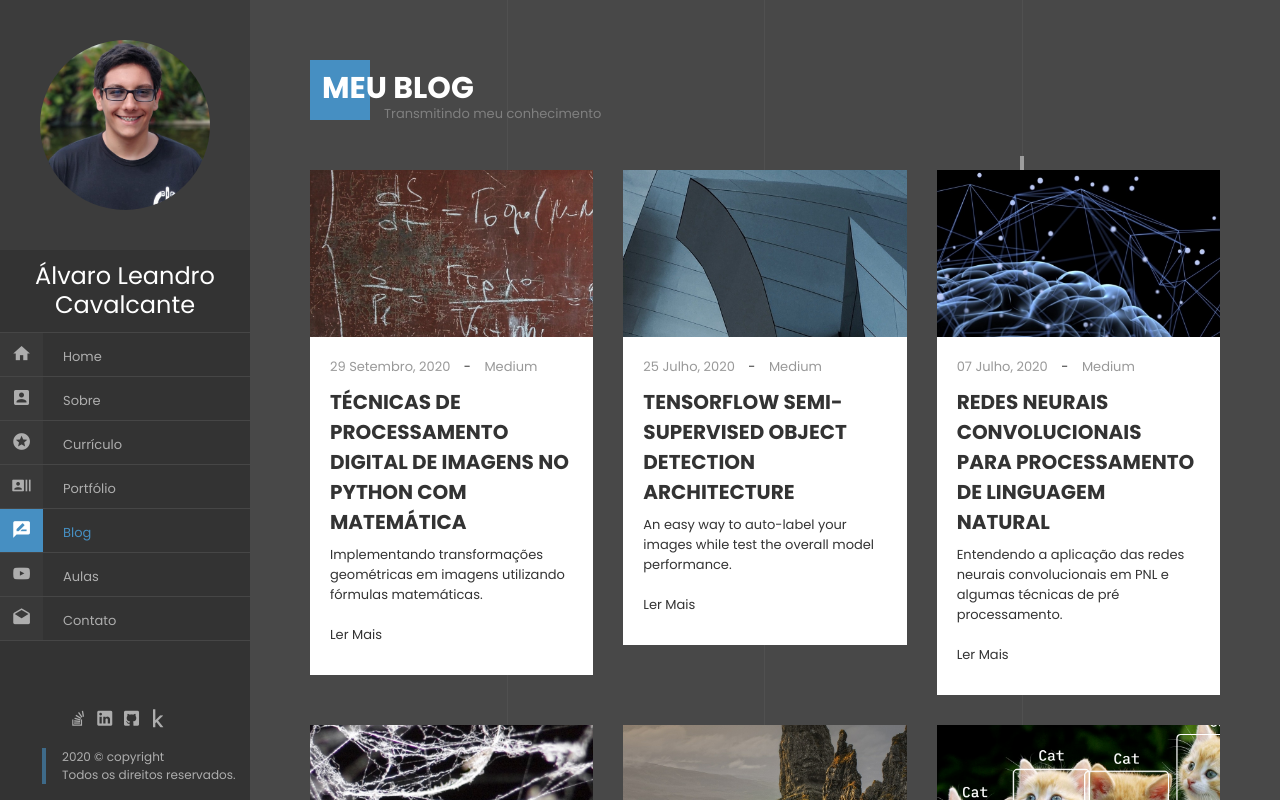
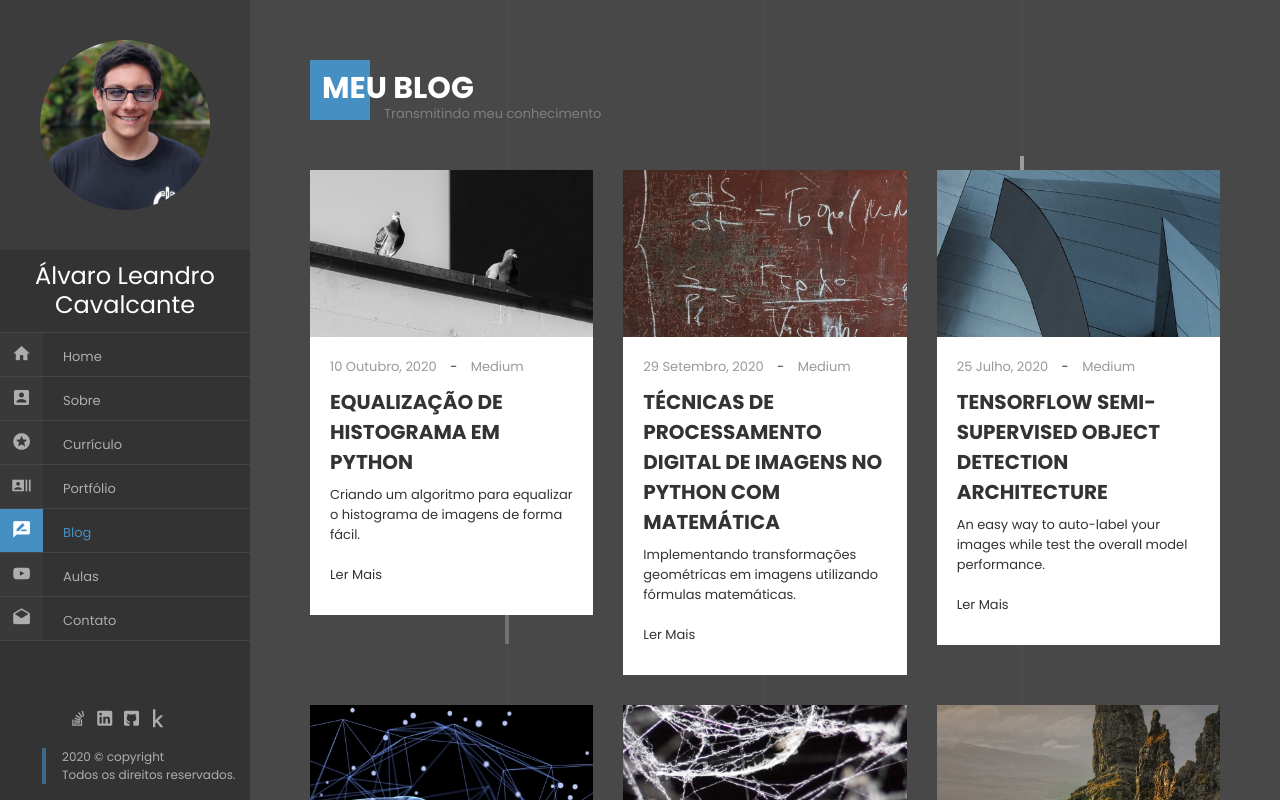
Before and after one commit to AlvaroCavalcante/AlvaroCavalcante.github.io, a website: page blog.html in a window 1280 px wide. Drawn offline with Linux system fonts and the light colour scheme; some icons are missing.

Commit message:
updated blog content

```diff
--- a/blog.html
+++ b/blog.html
@@ -87,6 +87,25 @@
                         </div>
                     </div>
                     <div class="row">
+                        <div class="col-lg-4 col-md-6 col-sm-6">
+                            <article class="card-post">
+                                <div class="img-post">
+                                    <a href="https://medium.com/data-hackers/equaliza%C3%A7%C3%A3o-de-histograma-em-python-378830368d60" target="blank">
+                                        <img src="images/histogram.jpg" alt="img01"/>
+                                    </a>
+                                </div>
+                                <div class="meta-post">
+                                    <span>10 Outubro, 2020</span> - <a href="https://medium.com/@alvaroleandrocavalcante">Medium</a>
+                                </div>
+                                <div class="content-post">
+                                    <h2><a href="https://medium.com/data-hackers/equaliza%C3%A7%C3%A3o-de-histograma-em-python-378830368d60" target="blank">Equalização de histograma em Python</a></h2>
+                                    <div>Criando um algoritmo para equalizar o histograma de imagens de forma fácil.</div>
+                                </div>
+                                <div class="read-post">
+                                    <a href="https://medium.com/data-hackers/equaliza%C3%A7%C3%A3o-de-histograma-em-python-378830368d60" target="blank">Ler Mais</a>
+                                </div>
+                            </article>
+                        </div>
                         <div class="col-lg-4 col-md-6 col-sm-6">
                             <article class="card-post">
                                 <div class="img-post">
```
Also changed, not shown: resume.html (+1 -1 lines), images/histogram.jpg (added).
